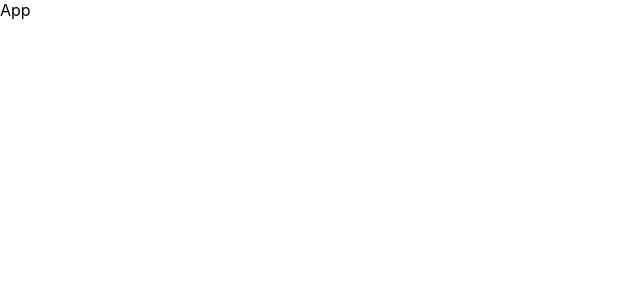
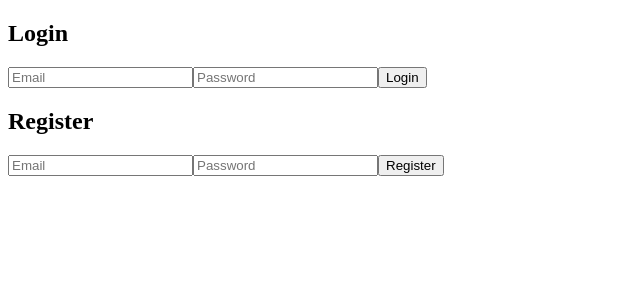
Before and after one commit to DenysStrilchuk/messenger-app-react-ts, a React (Create React App) app: page / in a window 1280 px wide. Shown: the top 300 px of the page, without its empty margins (0-640 px from the left). Built offline with nearby package versions, Linux system fonts and the light colour scheme; no server answers.

Commit message:
add Components(auth and chat)

```diff
--- a/src/App.tsx
+++ b/src/App.tsx
@@ -1,8 +1,23 @@
-const App = () => {
+import {useAuth} from "./hooks/useAuth";
+import {AuthProvider} from "./contexts/AuthContext";
+import {Chat} from "./components/Chat/Chat";
+import {Register} from "./components/Auth/Register";
+import {Login} from "./components/Auth/Login";
+
+const App: React.FC = () => {
+    const {currentUser} = useAuth();
+
     return (
-        <div>
-            App
-        </div>
+        <AuthProvider>
+            <div>
+                {currentUser ? <Chat/> : (
+                    <>
+                        <Login/>
+                        <Register/>
+                    </>
+                )}
+            </div>
+        </AuthProvider>
     );
 };
 
--- /dev/null
+++ b/src/components/Auth/Login.tsx
@@ -0,0 +1,31 @@
+import React, { useState } from 'react';
+import { login } from '../../services/authService';
+
+const Login: React.FC = () => {
+    const [email, setEmail] = useState('');
+    const [password, setPassword] = useState('');
+
+    const handleSubmit = async (e: React.FormEvent) => {
+        e.preventDefault();
+        try {
+            await login(email, password);
+        } catch (error) {
+            if (error instanceof Error) {
+                console.error(error.message);
+            } else {
+                console.error('Unexpected error', error);
+            }
+        }
+    };
+
+    return (
+        <form onSubmit={handleSubmit}>
+            <h2>Login</h2>
+            <input type="email" value={email} onChange={(e) => setEmail(e.target.value)} placeholder="Email" />
+            <input type="password" value={password} onChange={(e) => setPassword(e.target.value)} placeholder="Password" />
+            <button type="submit">Login</button>
+        </form>
+    );
+};
+
+export {Login};
--- /dev/null
+++ b/src/components/Auth/Register.tsx
@@ -0,0 +1,41 @@
+import React, { useState } from 'react';
+import { register } from '../../services/authService';
+
+const Register: React.FC = () => {
+    const [email, setEmail] = useState('');
+    const [password, setPassword] = useState('');
+
+    const handleSubmit = async (e: React.FormEvent) => {
+        e.preventDefault();
+        try {
+            await register(email, password);
+        } catch (error) {
+            if (error instanceof Error) {
+                console.error(error.message);
+            } else {
+                console.error('Unexpected error', error);
+            }
+        }
+    };
+
+    return (
+        <form onSubmit={handleSubmit}>
+            <h2>Register</h2>
+            <input
+                type="email"
+                value={email}
+                onChange={(e) => setEmail(e.target.value)}
+                placeholder="Email"
+            />
+            <input
+                type="password"
+                value={password}
+                onChange={(e) => setPassword(e.target.value)}
+                placeholder="Password"
+            />
+            <button type="submit">Register</button>
+        </form>
+    );
+};
+
+export {Register};
--- /dev/null
+++ b/src/components/Chat/Chat.tsx
@@ -0,0 +1,14 @@
+import React from 'react';
+import {MessageList} from './MessageList';
+import {MessageForm}from './MessageForm';
+
+const Chat: React.FC = () => {
+    return (
+        <div>
+            <MessageList />
+            <MessageForm />
+        </div>
+    );
+};
+
+export {Chat};
--- /dev/null
+++ b/src/components/Chat/Message.tsx
@@ -0,0 +1,20 @@
+import React from 'react';
+
+interface MessageProps {
+    id: string;
+    text: string;
+    fileUrl?: string;
+    onDelete: (id: string) => void;
+}
+
+const Message: React.FC<MessageProps> = ({ id, text, fileUrl, onDelete }) => {
+    return (
+        <div>
+            <p>{text}</p>
+            {fileUrl && <a href={fileUrl} target="_blank" rel="noopener noreferrer">File</a>}
+            <button onClick={() => onDelete(id)}>Delete</button>
+        </div>
+    );
+};
+
+export {Message};
--- /dev/null
+++ b/src/components/Chat/MessageForm.tsx
@@ -0,0 +1,32 @@
+import React, {useState} from 'react';
+import {sendMessage} from '../../services/chatService';
+
+const MessageForm: React.FC = () => {
+    const [text, setText] = useState('');
+    const [file, setFile] = useState<File | undefined>(undefined);
+
+    const handleSubmit = async (e: React.FormEvent) => {
+        e.preventDefault();
+        await sendMessage(text, file);
+        setText('');
+        setFile(undefined);
+    };
+
+    return (
+        <form onSubmit={handleSubmit}>
+            <input
+                type="text"
+                value={text}
+                onChange={(e) => setText(e.target.value)}
+                placeholder="New message"
+            />
+            <input
+                type="file"
+                onChange={(e) => setFile(e.target.files ? e.target.files[0] : undefined)}
+            />
+            <button type="submit">Send</button>
+        </form>
+    );
+};
+
+export {MessageForm};
--- /dev/null
+++ b/src/components/Chat/MessageList.tsx
@@ -0,0 +1,35 @@
+import { useEffect, useState } from 'react';
+import { deleteMessage, getMessages } from '../../services/chatService';
+import { Message } from './Message';
+import { onSnapshot, QuerySnapshot, QueryDocumentSnapshot } from 'firebase/firestore';
+
+const MessageList: React.FC = () => {
+    const [messages, setMessages] = useState<any[]>([]);
+
+    useEffect(() => {
+        const q = getMessages();
+        const unsubscribe = onSnapshot(q, (snapshot: QuerySnapshot<any>) => {
+            const msgs = snapshot.docs.map((doc: QueryDocumentSnapshot<any>) => ({
+                id: doc.id,
+                ...doc.data()
+            }));
+            setMessages(msgs);
+        });
+
+        return () => unsubscribe();
+    }, []);
+
+    const handleDelete = async (id: string) => {
+        await deleteMessage(id);
+    };
+
+    return (
+        <div>
+            {messages.map((msg: any) => (
+                <Message key={msg.id} id={msg.id} text={msg.text} fileUrl={msg.fileUrl} onDelete={handleDelete} />
+            ))}
+        </div>
+    );
+};
+
+export { MessageList };
--- /dev/null
+++ b/src/hooks/useAuth.ts
@@ -0,0 +1,8 @@
+import {useContext} from 'react';
+import {AuthContext} from '../contexts/AuthContext';
+
+const useAuth = () => {
+    return useContext(AuthContext);
+};
+
+export {useAuth};
--- a/src/index.tsx
+++ b/src/index.tsx
@@ -1,11 +1,14 @@
+import React from 'react';
 import ReactDOM from 'react-dom/client';
-
-import './index.css';
 import {App} from './App';
 
-const root = ReactDOM.createRoot(
-  document.getElementById('root') as HTMLElement
-);
-root.render(
-    <App />
-);
+const container = document.getElementById('root');
+
+if (container) {
+    const root = ReactDOM.createRoot(container);
+    root.render(
+        <React.StrictMode>
+            <App />
+        </React.StrictMode>
+    );
+}
```
